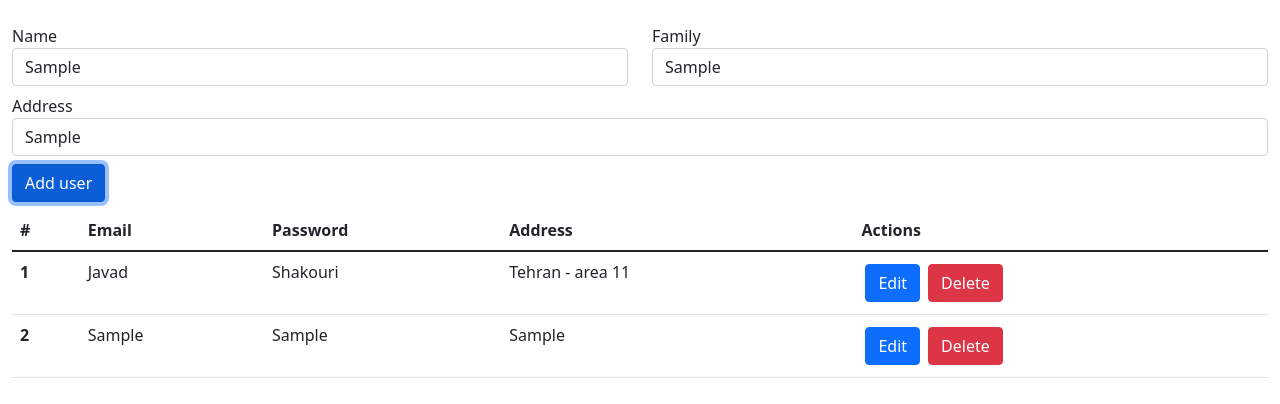
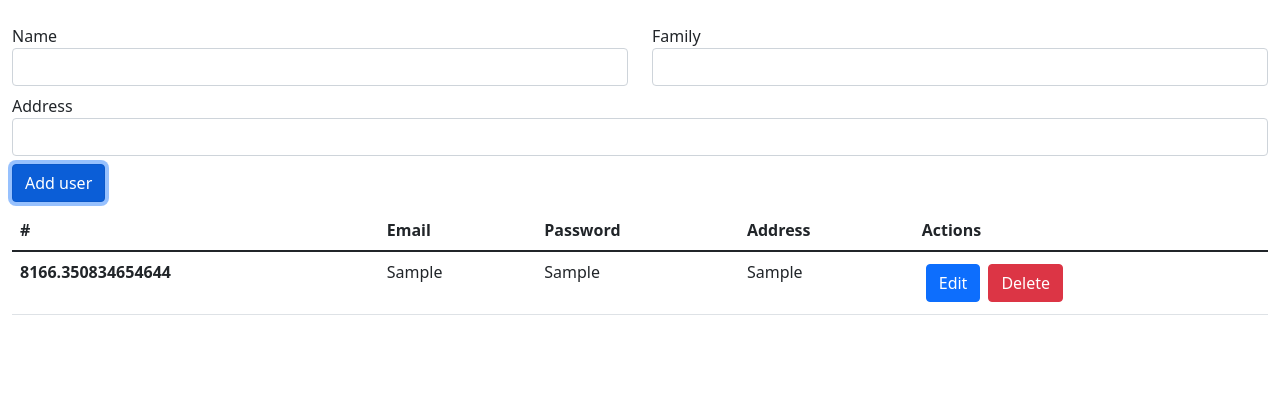
Before and after one commit to JaShakouri/angular, an Angular app: page / in a window 1280 px wide. Both pictures are taken after typing "Sample", "Sample", "Sample" into the empty fields and a click on the button "Add user". Shown: the top 404 px of the page. Built offline with nearby package versions, Linux system fonts and the light colour scheme.

Commit message:
resolve edit and delete method

```diff
--- a/src/app/add-user/add-user.component.html
+++ b/src/app/add-user/add-user.component.html
@@ -4,24 +4,26 @@
 
     <div class="card-group col-md-6">
       <label for="inputName">Name</label>
-      <input #name type="text" class="form-control" id="inputName"/>
+      <input [(ngModel)]="name" [ngModelOptions]="{standalone: true}" type="text" class="form-control" id="inputName"/>
     </div>
 
     <div class="card-group col-md-6">
       <label for="inputFamily">Family</label>
-      <input #family type="text" class="form-control" id="inputFamily"/>
+      <input [(ngModel)]="family" [ngModelOptions]="{standalone: true}" type="text" class="form-control"
+             id="inputFamily"/>
     </div>
 
   </div>
 
   <div class="card-group mt-2">
     <label for="inputAddress">Address</label>
-    <input #address type="text" class="form-control" id="inputAddress"/>
+    <input [(ngModel)]="address" [ngModelOptions]="{standalone: true}" type="text" class="form-control"
+           id="inputAddress"/>
   </div>
 
-  <button (click)="onAddUser(name.value,family.value,address.value,$event)"
-          type="submit" class="btn btn-primary mt-2">Add
-    user
+  <button (click)="onAddUser($event)"
+          type="submit" class="btn btn-primary mt-2">
+    {{isEdit ? 'Edit user' : 'Add user'}}
   </button>
 
 </form>
--- a/src/app/add-user/add-user.component.ts
+++ b/src/app/add-user/add-user.component.ts
@@ -1,4 +1,4 @@
-import {Component, EventEmitter, OnInit, Output} from '@angular/core';
+import {Component, EventEmitter, Input, OnInit, Output} from '@angular/core';
 import {User} from "../app-interface";
 
 @Component({
@@ -9,21 +9,62 @@ import {User} from "../app-interface";
 export class AddUserComponent implements OnInit {
 
   @Output() addUser = new EventEmitter<User>();
+  @Output() editUser = new EventEmitter<User>();
+
+  @Input() giveEditUser = new EventEmitter<User>();
+
+  isEdit = false;
+
+  id: number = -1;
+  name: string = '';
+  family: string = '';
+  address: string = '';
 
   constructor() {
+
+  }
+
+  ngOnChanges(): void {
+    this.giveEditUser.subscribe(user => {
+      if (user !== null) {
+        this.isEdit = true;
+        this.id = user.id;
+        this.name = user.name;
+        this.family = user.family;
+        this.address = user.address;
+      }
+    });
   }
 
   ngOnInit(): void {
   }
 
-  public onAddUser(name: string, family: string, address: string, e: Event) {
+  public onAddUser(e: Event) {
     e.preventDefault();
-    let u: User = {
-      name: name,
-      family: family,
-      address: address,
-    };
-    this.addUser.emit(u);
+    if (this.isEdit) {
+      this.editUser.emit({
+        id: this.id,
+        name: this.name,
+        family: this.family,
+        address: this.address
+      });
+    } else {
+      this.addUser.emit({
+        id: this.randomNumber(99,9999),
+        name: this.name,
+        family: this.family,
+        address: this.address
+      });
+    }
+    this.id = -1;
+    this.name = '';
+    this.family = '';
+    this.address = '';
+    this.isEdit = false;
+  }
+
+  randomNumber(min: number, max: number): number {
+    return Math.random() * (max - min) + min;
   }
 
 }
--- a/src/app/app.component.html
+++ b/src/app/app.component.html
@@ -1,4 +1,11 @@
 <div class="container-fluid">
-  <app-add-user (addUser)="onAddUser($event)"></app-add-user>
-  <app-user-list [users]="users" (onDelete)="onDelete($event)" (onEdit)="onDelete($event)"></app-user-list>
+
+  <app-add-user (addUser)="onAddUser($event)"
+                (editUser)="onEditUser($event)"
+                [giveEditUser]="editUser"></app-add-user>
+
+  <app-user-list [users]="users"
+                 (onDelete)="onDelete($event)"
+                 (onEdit)="onEdit($event)"></app-user-list>
+
 </div>
--- a/src/app/app.component.ts
+++ b/src/app/app.component.ts
@@ -1,4 +1,4 @@
-import {Component} from '@angular/core';
+import {Component, EventEmitter} from '@angular/core';
 import {User} from "./app-interface";
 
 @Component({
@@ -8,16 +8,26 @@ import {User} from "./app-interface";
 })
 export class AppComponent {
 
-  users: User[] = [
-    {
-      name: "Javad",
-      family: "Shakouri",
-      address: "Tehran - area 11",
-    }
-  ];
+  editUser = new EventEmitter<User>();
+
+  users: User[] = [];
 
   public onAddUser(u: User) {
     this.users.push(u);
+  }
+
+  public onEditUser(u: User) {
+    let index: number = -1;
+
+    this.users.forEach(user => {
+      if (user.id == u.id)
+        index = this.users.indexOf(user);
+    });
+
+    console.log("editing user " + index);
+    if (index !== -1) {
+      this.users[index] = u;
+    }
   }
 
   public onDelete(u: User) {
@@ -28,7 +38,7 @@ export class AppComponent {
   }
 
   public onEdit(u: User) {
-    this.users.pop();
+    this.editUser.emit(u);
   }
 
 }
--- a/src/app/user-list/user-list.component.html
+++ b/src/app/user-list/user-list.component.html
@@ -10,10 +10,10 @@
   </thead>
   <tbody>
   <tr *ngFor="let user of users; let i=index">
-    <th scope="row">{{i + 1}}</th>
-    <td>{{user.name}}</td>
-    <td>{{user.family}}</td>
-    <td>{{user.address}}</td>
+    <th scope="row">{{ user.id }}</th>
+    <td>{{ user.name }}</td>
+    <td>{{ user.family }}</td>
+    <td>{{ user.address }}</td>
     <td>
       <button (click)="onCallEdit(user)" class="btn btn-primary m-1">Edit</button>
       <button (click)="onCallDelete(user)" class="btn btn-danger m-1">Delete</button>
--- /dev/null
+++ b/src/domain/utils.ts
@@ -0,0 +1,3 @@
+function randomNumber(min: number, max: number): number {
+  return Math.random() * (max - min) + min;
+}
```
Also changed, not shown: src/app/app-interface.ts (+4 -3 lines).
